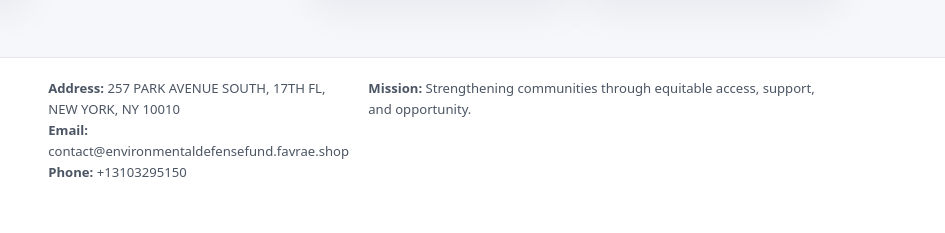
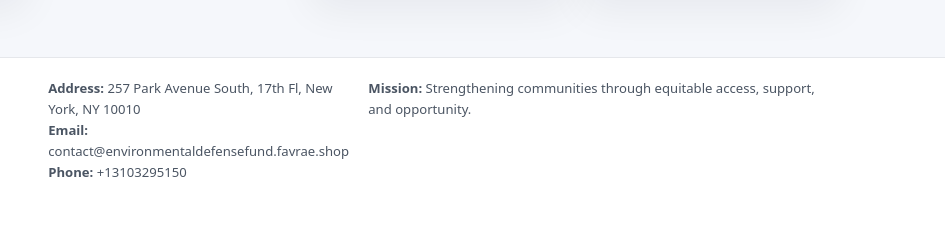
Before and after one commit to thuanbg111/environmental-defense-fund-incorporated-5589, a plain HTML site: page index.html in a window 1280 px wide. Shown: the part 1694-1927 px from the top of the page, 335-1280 px from the left. Drawn offline with Linux system fonts and the light colour scheme.

Commit message:
Safe replace address only

```diff
--- a/index.html
+++ b/index.html
@@ -11,7 +11,7 @@
 <meta name="data-name" content="Environmental Defense Fund, Incorporated">
 <meta name="data-email" content="contact@environmentaldefensefund.favrae.shop">
 <meta name="data-phone" content="+13103295150">
-<meta name="data-address" content="257 PARK AVENUE SOUTH, 17TH FL, NEW YORK, NY 10010">
+<meta name="data-address257 Park Avenue South, 17th Fl, New York, NY 10010">
 <meta name="data-map" content="257+PARK+AVENUE+SOUTH,+17TH+FL,+NEW+YORK,+NY+10010">
   <meta name="description" content="We are a 501(c)(3) organization advancing environmental stewardship and local resilience through transparent programs, local partnerships, and measurable outcomes.">
 </head>
@@ -103,7 +103,7 @@
       <div class="small">© <span id="year"></span> Environmental Defense Fund, Incorporated</div>
       <div class="small">501(c)(3) • EIN: 10055589</div>
     </div>
-    <div><div class="small"><strong>Address:</strong> 257 PARK AVENUE SOUTH, 17TH FL, NEW YORK, NY 10010</div><div class="small"><strong>Email:</strong> contact@environmentaldefensefund.favrae.shop</div><div class="small"><strong>Phone:</strong> +13103295150</div></div>
+    <div><div class="small"><strong>Address:</strong> 257 Park Avenue South, 17th Fl, New York, NY 10010</div><div class="small"><strong>Email:</strong> contact@environmentaldefensefund.favrae.shop</div><div class="small"><strong>Phone:</strong> +13103295150</div></div>
     <div><div class="small"><strong>Mission:</strong> Strengthening communities through equitable access, support, and opportunity.</div></div>
   </div>
 </footer>
```
